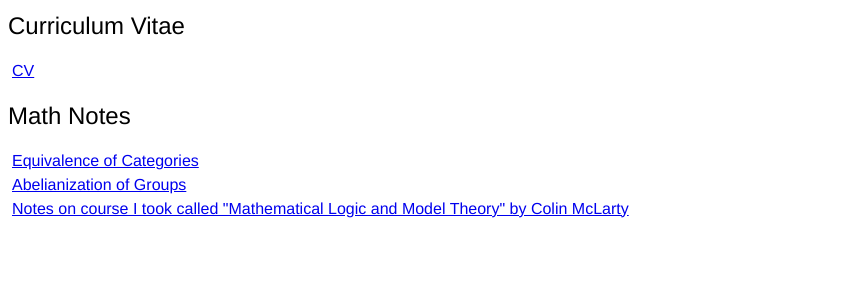
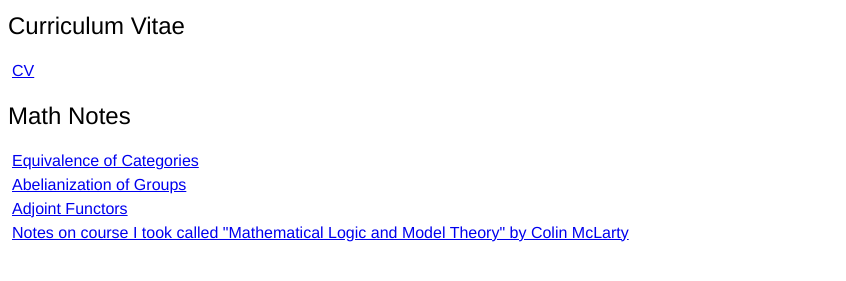
Before and after one commit to steuyve/steuyve.github.io, a plain HTML site: page index.html in a window 1280 px wide. Shown: the part 79-360 px from the top of the page, without its empty margins (0-846 px from the left). Drawn offline with Linux system fonts and the light colour scheme.

Commit message:
Added adjoints.pdf

```diff
--- a/index.html
+++ b/index.html
@@ -15,6 +15,7 @@
 		<ul>
 			<li><a href="files/equivalence.pdf">Equivalence of Categories</a></li>
 			<li><a href="files/abelianization.pdf">Abelianization of Groups</a></li>
+			<li><a href="files/adjoints.pdf">Adjoint Functors</a></li>
 			<li><a href="files/godel.pdf">Notes on course I took called  "Mathematical Logic and Model Theory" by Colin McLarty</a></li>
 		</ul>
 	</body>
```
Also changed, not shown: 1 other file.
